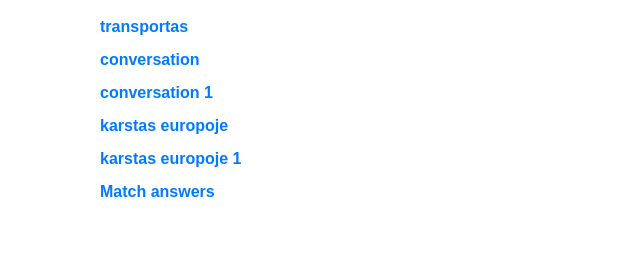
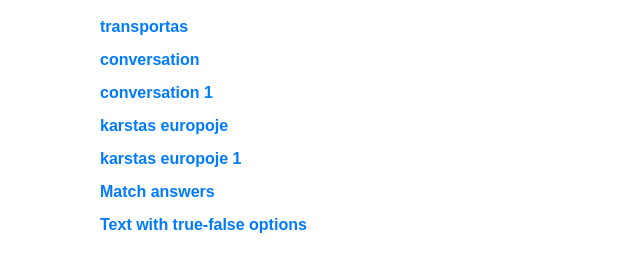
Before and after one commit to AlGol86/Lithuanian-tests, a plain HTML site: page index.html in a window 1280 px wide. Shown: the part 90-362 px from the top of the page, without its empty margins (190-830 px from the left). Drawn offline with Linux system fonts and the light colour scheme.

Commit message:
Update index.html

```diff
--- a/index.html
+++ b/index.html
@@ -23,6 +23,7 @@ a:hover { text-decoration: underline; }
   <li><a href="karstas europoje.html" target="_blank">karstas europoje</a></li>
   <li><a href="karstas europoje_1.html" target="_blank">karstas europoje 1</a></li>
   <li><a href="match answers.html" target="_blank">Match answers</a></li>
+  <li><a href="text_true_false.html" target="_blank">Text with true-false options</a></li>
 
 </ul>
 
```
